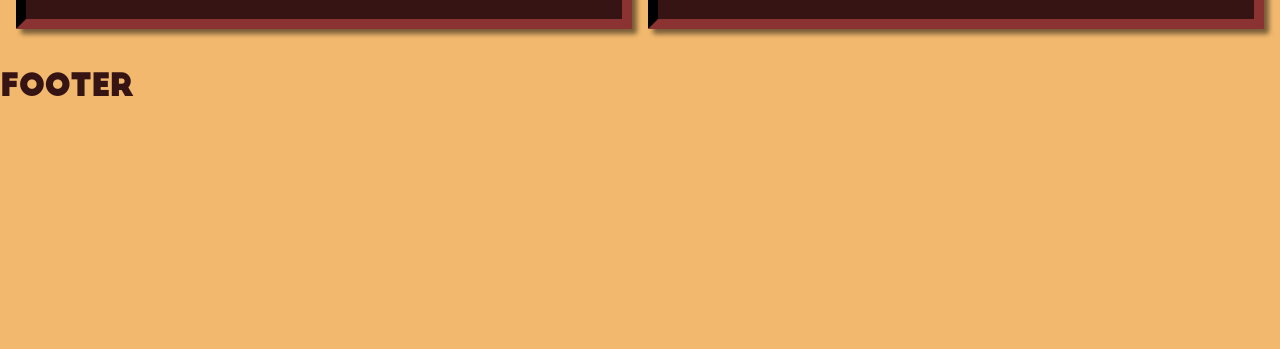
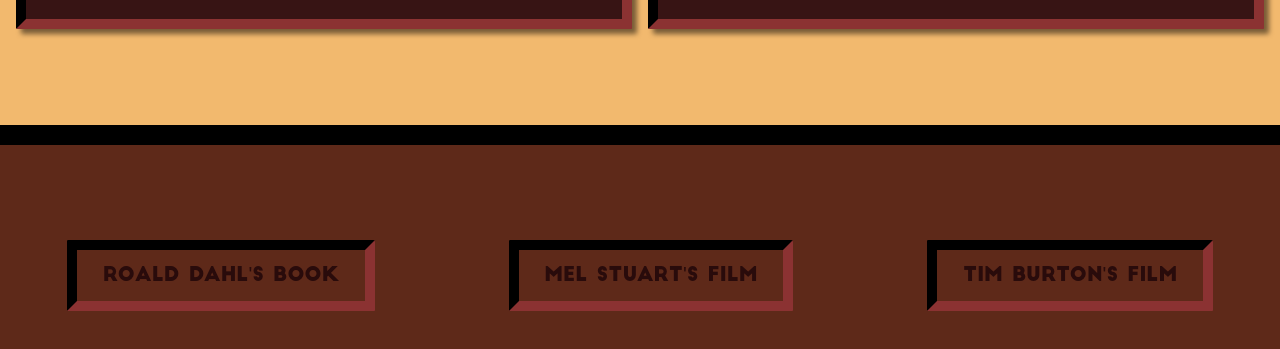
Before and after one commit to GarrettPilgrim/willy-wonka, a Next.js app: page /products in a window 1280 px wide. Shown: the part 919-1268 px from the top of the page. Before the commit the page ends 1051 px from the top, so only its background shows below. Built offline with nearby package versions, Linux system fonts and the light colour scheme.

Commit message:
Designed footer, product page, and founder

```diff
--- a/components/footer/footer.jsx
+++ b/components/footer/footer.jsx
@@ -1,7 +1,29 @@
+import styles from "./footer.module.scss"
+
 export default function Footer() {
   return (
-    <>
-      <h2>footer</h2>
-    </>
+    <footer className={styles.container}>
+      <a
+        href="https://en.wikipedia.org/wiki/Charlie_and_the_Chocolate_Factory"
+        target="_blank"
+        rel="noopener noreferrer"
+      >
+        Roald Dahl's Book
+      </a>
+      <a
+        href="https://www.imdb.com/title/tt0067992/?ref_=tt_ch"
+        target="_blank"
+        rel="noopener noreferrer"
+      >
+        Mel Stuart's Film
+      </a>
+      <a
+        href="https://www.imdb.com/title/tt0367594/"
+        target="_blank"
+        rel="noopener noreferrer"
+      >
+        Tim Burton's Film
+      </a>
+    </footer>
   );
 }
--- a/components/footer/footer.module.scss
+++ b/components/footer/footer.module.scss
@@ -0,0 +1,21 @@
+@use "../../styles/base.scss";
+
+.container {
+  background: base.$secondary-color;
+  height: 35vh;
+  display: flex;
+  flex-wrap: wrap;
+  justify-content: space-around;
+  align-items: center;
+  padding: 2rem 0;
+  border-top: 20px inset #371414;
+
+  a {
+    @include base.chocolate;
+    padding: 0.8rem 1.6rem;
+    text-decoration: none;
+  }
+  a:hover {
+    @include base.chocolateHover;
+  }
+}
--- a/components/product-grid/product-grid.module.scss
+++ b/components/product-grid/product-grid.module.scss
@@ -1,5 +1,5 @@
 .productgrid {
-  margin-top: 5rem;
+  margin: 5rem 0;
   padding: 1rem;
 
   section {
--- a/components/product-page/product-page.module.scss
+++ b/components/product-page/product-page.module.scss
@@ -1,6 +1,9 @@
+@use "../../styles/base.scss";
+
 .product {
   max-width: 70ch;
   margin: 5rem auto 0 auto;
+  padding: 1rem;
   h1 {
     font-size: clamp(1.5rem, 3vw + 1rem, 3rem);
     margin: 2rem 0 1rem 0;
@@ -14,4 +17,7 @@
   li {
     font-family: "Gill Sans", sans-serif;
   }
+  .imageContainer {
+    @include base.chocolate;
+  }
 }
--- /dev/null
+++ b/components/side-by-side/side-by-side.module.scss
@@ -0,0 +1,27 @@
+@use "../../styles/base.scss";
+
+.container {
+  background: base.$tertiary-color;
+  display: grid;
+  grid-template-columns: 1fr 1fr;
+  justify-items: center;
+  align-items: center;
+  padding: 2rem 1rem;
+  color: base.$white-color;
+
+  .text {
+    max-width: 40ch;
+  }
+
+  .image {
+    min-width: 300px;
+  }
+  h2 {
+    color: base.$light-color;
+  }
+}
+@media (max-width: 750px) {
+  .container {
+    grid-template-columns: 1fr;
+  }
+}
--- a/components/text/text.module.scss
+++ b/components/text/text.module.scss
@@ -5,6 +5,7 @@
   color: #290b0b;
   margin: 2rem auto;
   max-width: 60ch;
+  padding: 1rem;
   img {
     opacity: 0.8;
   }
--- a/pages/index.jsx
+++ b/pages/index.jsx
@@ -3,6 +3,7 @@
 import Cover from "../components/cover/cover";
 import Layout from "../components/layout";
 import ProductGrid from "../components/product-grid/product-grid";
+import SideBySide from "../components/side-by-side/side-by-side";
 import Text from "../components/text/text";
 import { getSortedProducts } from "../lib/products";
 
@@ -23,6 +24,7 @@
       </Head>
       <Cover />
       <ProductGrid props={allProducts} />
+      <SideBySide />
       <Text />
     </Layout>
   );
```
Also changed, not shown: components/product-page/product-page.jsx (+4 -8 lines), components/side-by-side/side-by-side.jsx (added, +25 -0 lines), public/images/willy-wonka.svg (added).
